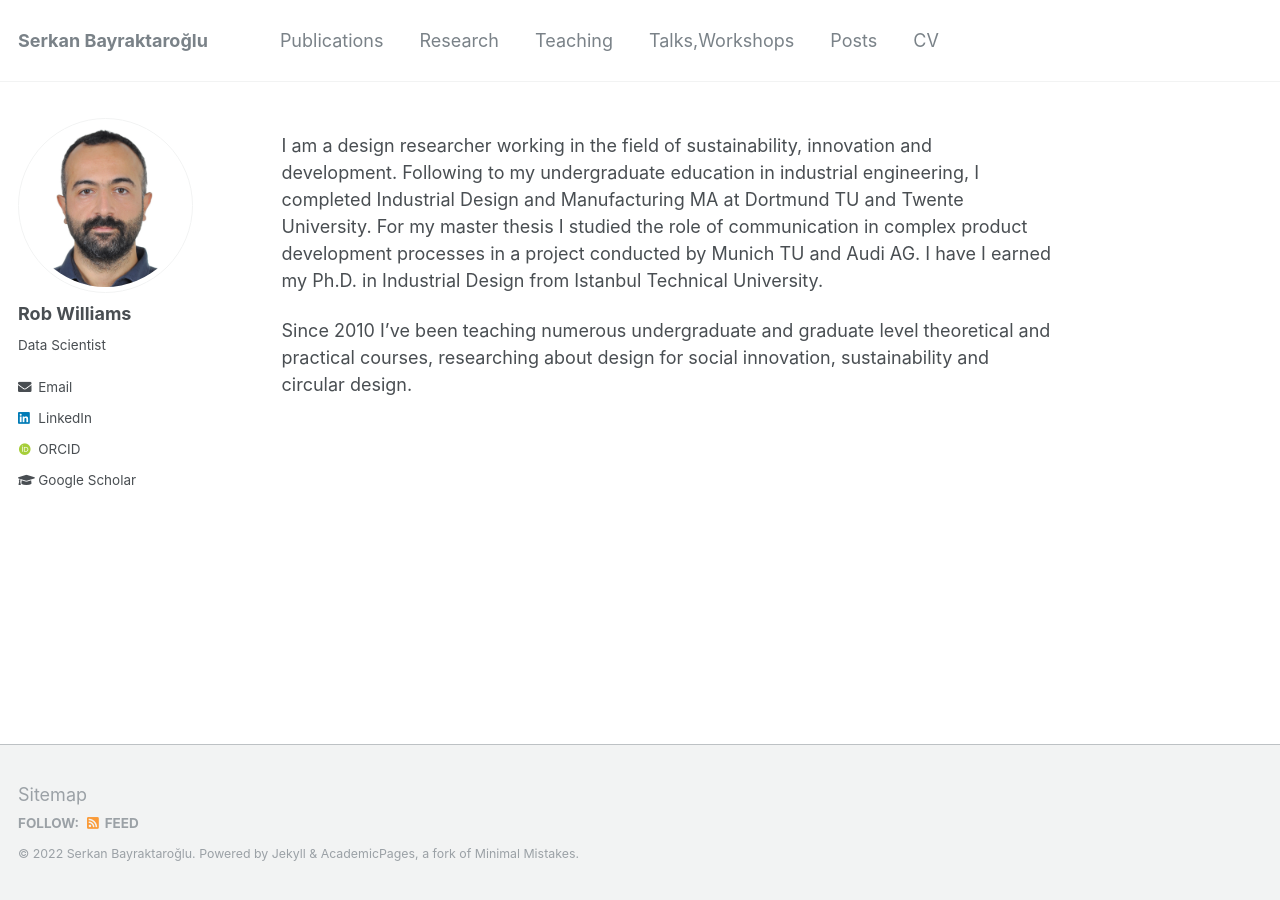
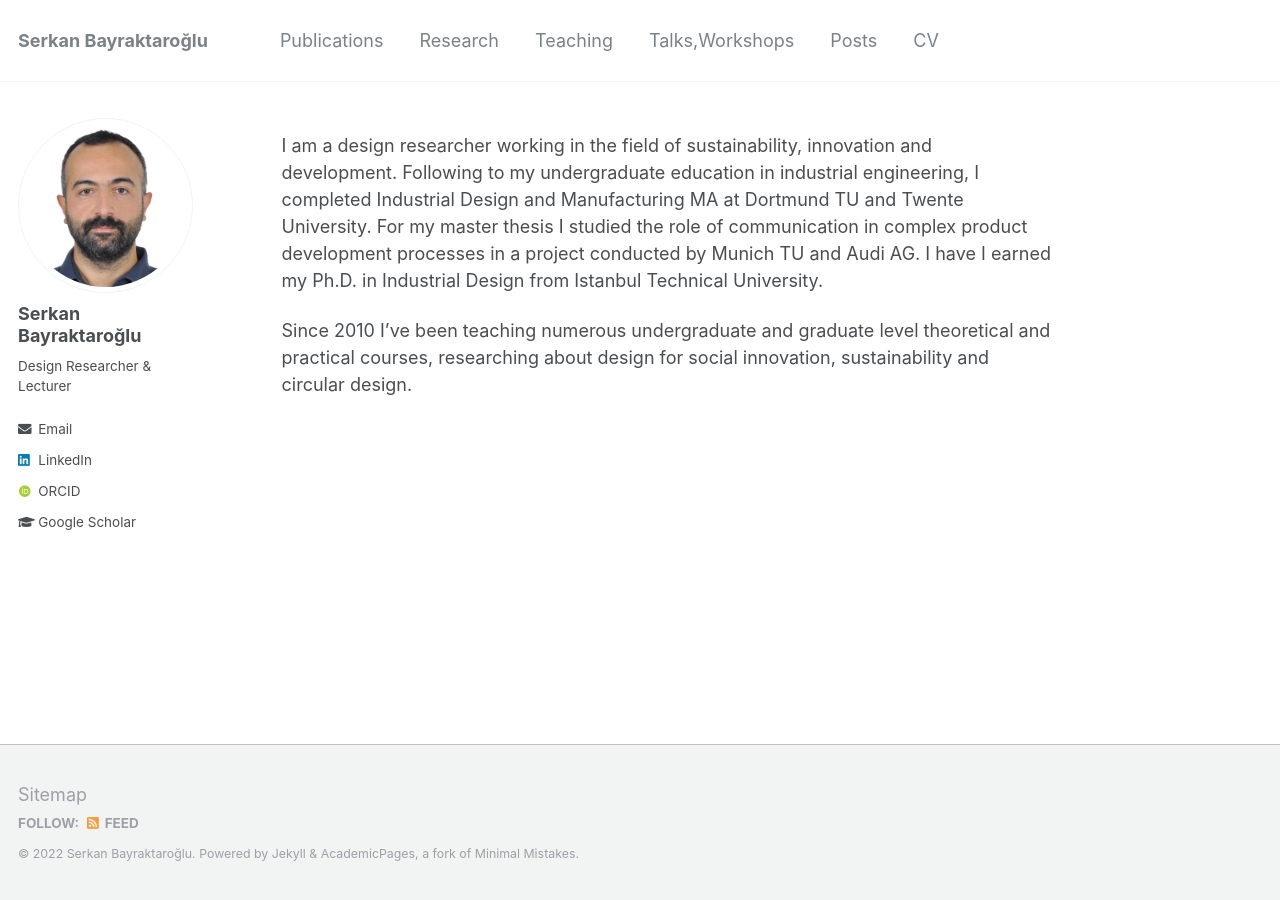
Before and after one commit to serkanbayraktaroglu/serkanbayraktaroglu.github.io, a Jekyll site: the page built from _pages/about.md, in a window 1280 px wide. Built offline with Jekyll 4.4.1, drawn with Linux system fonts in a browser that asks for light colours; some web fonts are replaced.

Commit message:
Update _config.yml

```diff
--- a/_config.yml
+++ b/_config.yml
@@ -77,14 +77,14 @@ analytics:
   google:
     tracking_id          :
   goatcounter:
-    code		 : jayrobwilliams
+    code		 :
 
 
 # Site Author
 author:
-  name             : "Rob Williams"
+  name             : "Serkan Bayraktaroğlu"
   avatar           : "profile.png"
-  bio              : "Data Scientist"
+  bio              : "Design Researcher & Lecturer"
   location         :
   employer         :
   pubmed           :
@@ -109,7 +109,7 @@ author:
   linkedin         : "serkan-bayraktaroğlu-15470014/"
   pinterest        :
   soundcloud       :
-  stackoverflow    : #"https://stackoverflow.com/users/10912314/jayrobwilliams"
+  stackoverflow    :
   steam            :
   tumblr           :
   twitter          :
```
